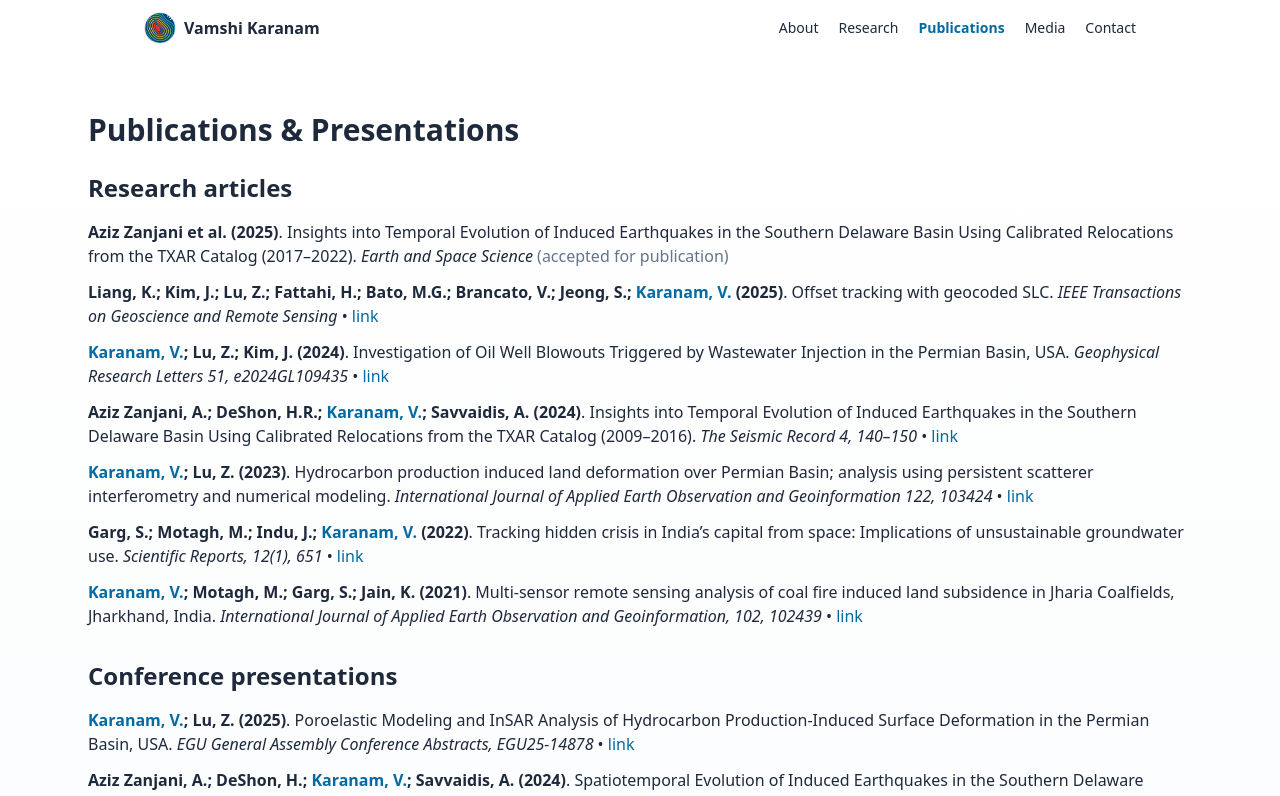
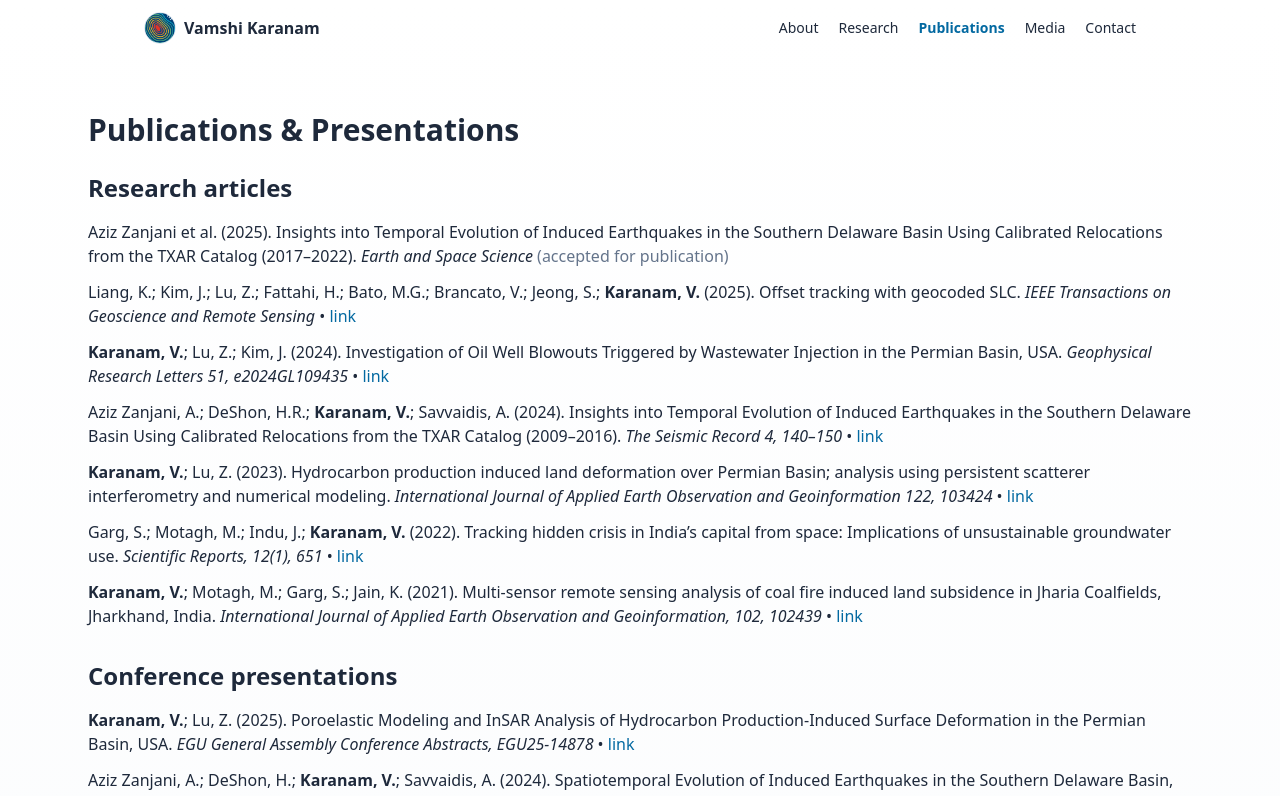
Before and after one commit to VamshiKaranam/vamshi-site, a Next.js app: page /publications in a window 1280 px wide. Shown: the top 796 px of the page. Built offline with nearby package versions, Linux system fonts and the light colour scheme.

Commit message:
Update publications.jsx

```diff
--- a/pages/publications.jsx
+++ b/pages/publications.jsx
@@ -134,10 +134,7 @@ const conferences = [
 
 function PubItem({ item }) {
   const highlightName = (text) => {
-    return text.replace(
-      /Karanam,\s*V\.?/g,
-      `<span class="text-sky-700 font-semibold">Karanam, V.</span>`
-    );
+    return text.replace(/Karanam,\s*V\.?/g, `<b>Karanam, V.</b>`);
   };
 
   return (
@@ -145,7 +142,7 @@ function PubItem({ item }) {
       className="mb-3"
       dangerouslySetInnerHTML={{
         __html: `
-        <strong>${highlightName(item.ref)}</strong>.
+        ${highlightName(item.ref)}.
         ${item.title}
         <em>${item.outlet}</em>
         ${item.url ? ` • <a href="${item.url}" target="_blank" class="text-sky-700 hover:underline">link</a>` : ""}
@@ -155,6 +152,7 @@ function PubItem({ item }) {
     />
   );
 }
+
 
 
 export default function Publications() {
```
